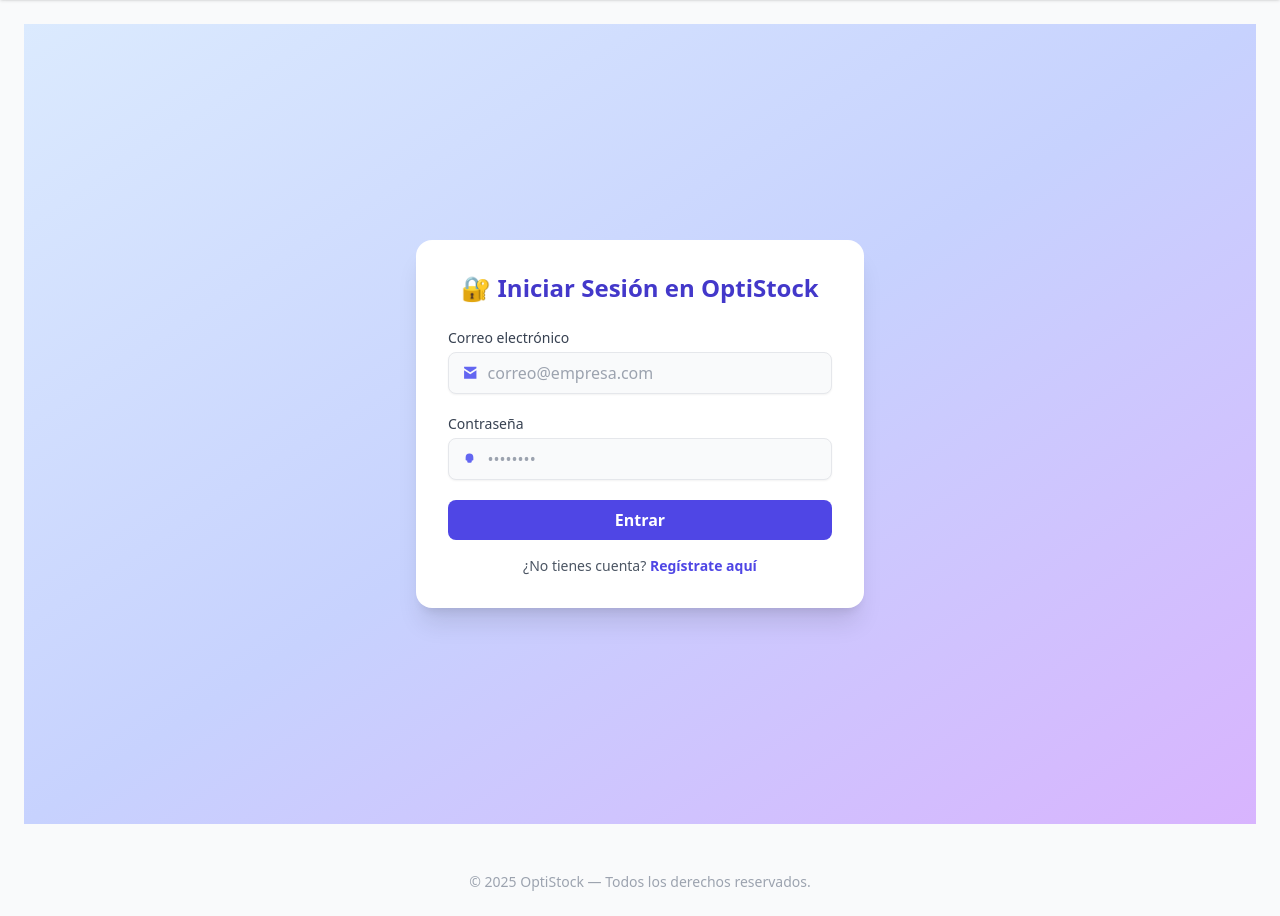
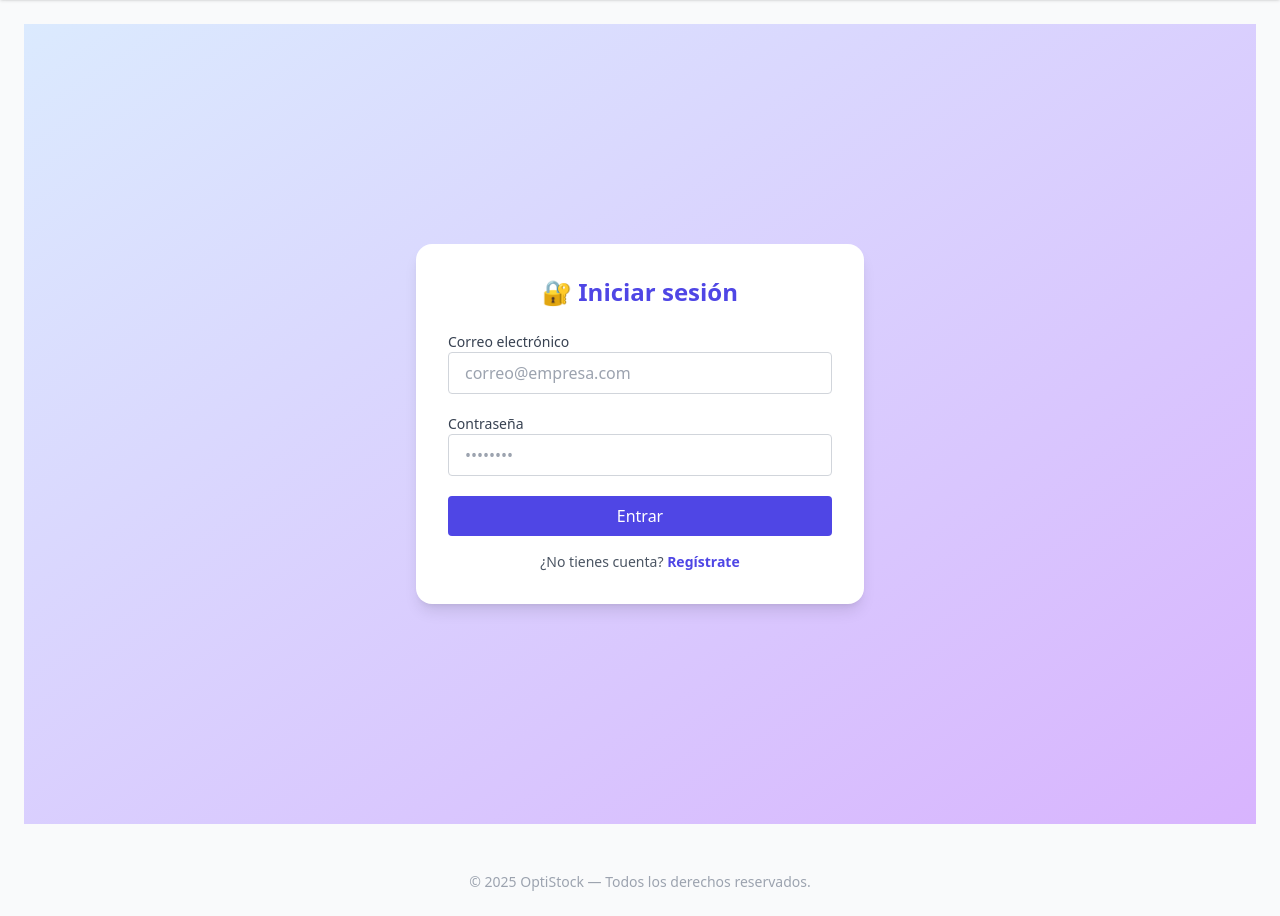
Before and after one commit to Davidsondp/Optistock-AI-, a Flask app: page /login in a window 1280 px wide. Shown: the part 56-972 px from the top of the page. Run offline with Flask 3, Linux system fonts and the light colour scheme; some libraries are stand-ins or nearby versions.

Commit message:
Update login.html

```diff
--- a/templates/login.html
+++ b/templates/login.html
@@ -1,66 +1,31 @@
 {% extends "base.html" %}
 {% block content %}
-
-<div class="min-h-screen bg-gradient-to-br from-blue-100 via-indigo-200 to-purple-300 flex items-center justify-center px-4">
-  <div class="bg-white shadow-xl rounded-2xl p-8 w-full max-w-md animate-fade-in">
-    <h2 class="text-2xl font-bold text-center text-indigo-700 mb-6">🔐 Iniciar Sesión en OptiStock</h2>
-
-    <!-- Mensaje flash -->
-    {% with messages = get_flashed_messages() %}
-      {% if messages %}
-        <div class="bg-red-100 text-red-700 px-4 py-2 rounded text-sm mb-4">
-          {{ messages[0] }}
-        </div>
-      {% endif %}
-    {% endwith %}
+<div class="min-h-screen flex items-center justify-center bg-gradient-to-br from-blue-100 to-purple-300 px-4">
+  <div class="bg-white p-8 rounded-2xl shadow-lg w-full max-w-md animate-fade-in">
+    <h2 class="text-2xl font-semibold text-center text-indigo-600 mb-6">🔐 Iniciar sesión</h2>
 
     <form method="POST" action="{{ url_for('login') }}" class="space-y-5">
-      <!-- Email -->
       <div>
-        <label for="email" class="block text-sm font-medium text-gray-700 mb-1">Correo electrónico</label>
-        <div class="flex items-center border rounded-lg px-3 py-2 bg-gray-50 shadow-sm">
-          <svg class="w-5 h-5 text-indigo-500 mr-2" fill="currentColor" viewBox="0 0 24 24">
-            <path d="M4 4h16v2l-8 5-8-5V4zm0 4.5v11h16v-11l-8 5-8-5z"/>
-          </svg>
-          <input id="email" type="email" name="email" required class="w-full bg-transparent focus:outline-none" placeholder="correo@empresa.com">
-        </div>
+        <label class="block text-sm font-medium text-gray-700">Correo electrónico</label>
+        <input type="email" name="email" required placeholder="correo@empresa.com"
+               class="w-full border border-gray-300 px-4 py-2 rounded focus:ring-indigo-400 focus:outline-none" />
       </div>
 
-      <!-- Contraseña -->
       <div>
-        <label for="password" class="block text-sm font-medium text-gray-700 mb-1">Contraseña</label>
-        <div class="flex items-center border rounded-lg px-3 py-2 bg-gray-50 shadow-sm">
-          <svg class="w-5 h-5 text-indigo-500 mr-2" fill="currentColor" viewBox="0 0 24 24">
-            <path d="M12 17a2 2 0 002-2v-1h1a1 1 0 001-1v-3a5 5 0 00-10 0v3a1 1 0 001 1h1v1a2 2 0 002 2z"/>
-          </svg>
-          <input id="password" type="password" name="password" required class="w-full bg-transparent focus:outline-none" placeholder="••••••••">
-        </div>
+        <label class="block text-sm font-medium text-gray-700">Contraseña</label>
+        <input type="password" name="password" required placeholder="••••••••"
+               class="w-full border border-gray-300 px-4 py-2 rounded focus:ring-indigo-400 focus:outline-none" />
       </div>
 
-      <!-- Botón -->
       <button type="submit"
-              class="w-full bg-indigo-600 hover:bg-indigo-700 text-white font-semibold py-2 rounded-lg transition">
+              class="w-full bg-indigo-600 hover:bg-indigo-700 text-white font-medium py-2 rounded transition">
         Entrar
       </button>
     </form>
 
-    <!-- Link a registro -->
-    <p class="text-sm text-center mt-4 text-gray-600">
-      ¿No tienes cuenta?
-      <a href="{{ url_for('register') }}" class="text-indigo-600 font-semibold hover:underline">Regístrate aquí</a>
+    <p class="text-sm text-center mt-4 text-gray-600">¿No tienes cuenta?
+      <a href="{{ url_for('register') }}" class="text-indigo-600 font-semibold hover:underline">Regístrate</a>
     </p>
   </div>
 </div>
-
-<!-- Animación opcional -->
-<style>
-@keyframes fade-in {
-  from { opacity: 0; transform: translateY(20px); }
-  to { opacity: 1; transform: translateY(0); }
-}
-.animate-fade-in {
-  animation: fade-in 0.4s ease-out;
-}
-</style>
-
 {% endblock %}
```
